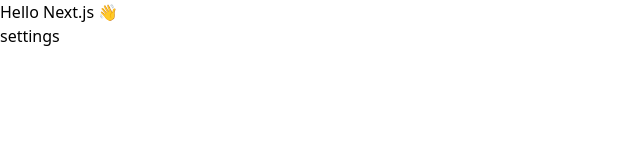
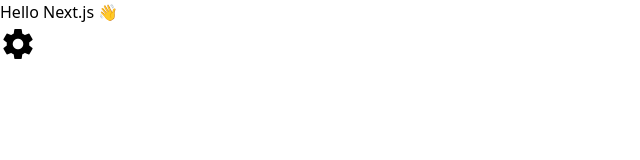
Before and after one commit to iamprompt/thumb-d, a Next.js app: page / in a window 1280 px wide. Shown: the top 160 px of the page, without its empty margins (0-640 px from the left). Built offline with nearby package versions, Linux system fonts and the light colour scheme.

Commit message:
fix: classname material icons

```diff
--- a/src/components/Icons/MaterialIcons.tsx
+++ b/src/components/Icons/MaterialIcons.tsx
@@ -10,7 +10,13 @@
 const MaterialIcons = ({ icon, type = 'Filled', className = '' }: Props) => {
   return (
     <>
-      <span className={`${type === 'Rounded' ? 'material-icons-round' : 'material-icons'}${className}`}>{icon}</span>
+      <span
+        className={`${type === 'Rounded' ? 'material-icons-round' : 'material-icons'}${
+          className !== '' && ` ${className}`
+        }`}
+      >
+        {icon}
+      </span>
     </>
   )
 }
```
